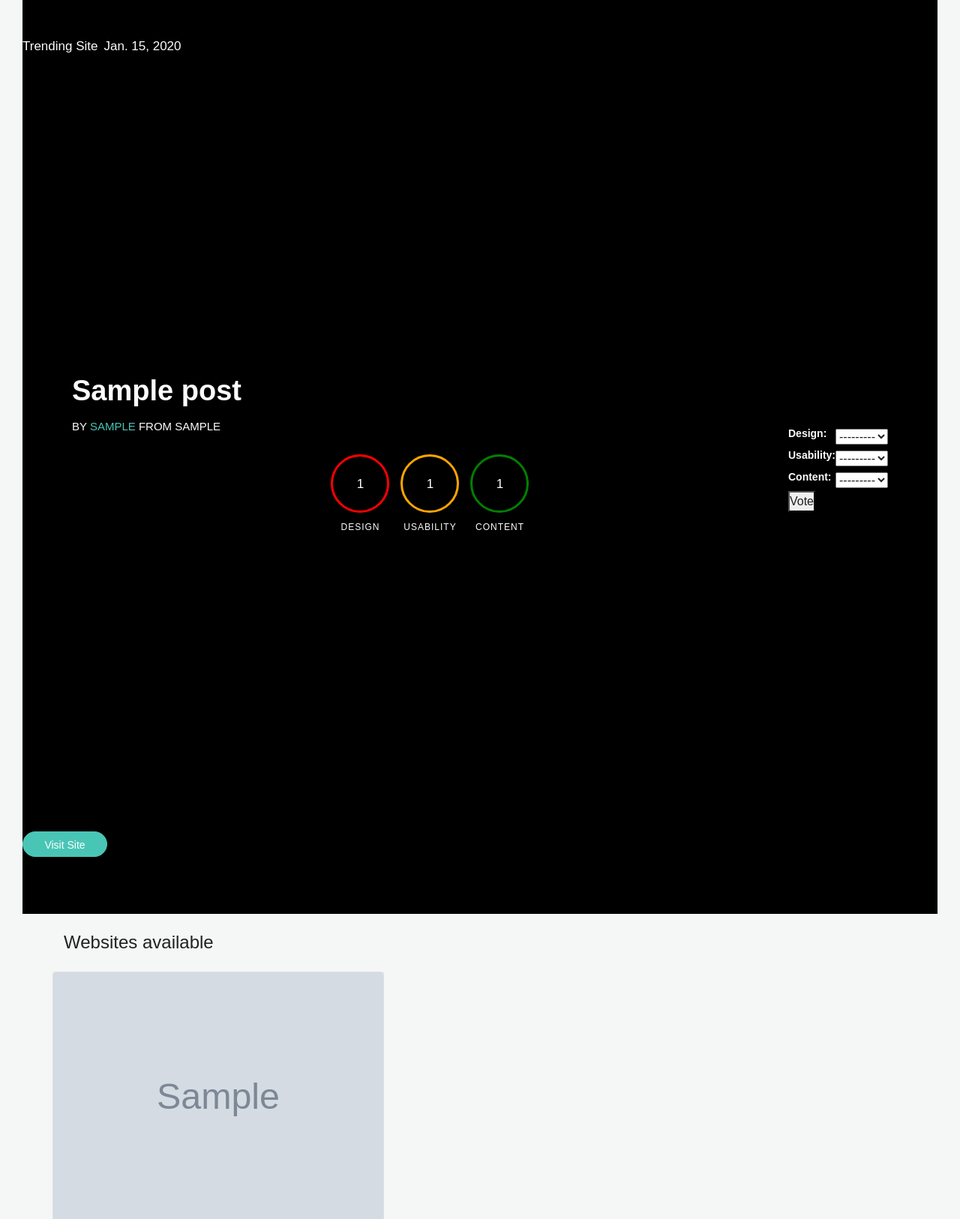
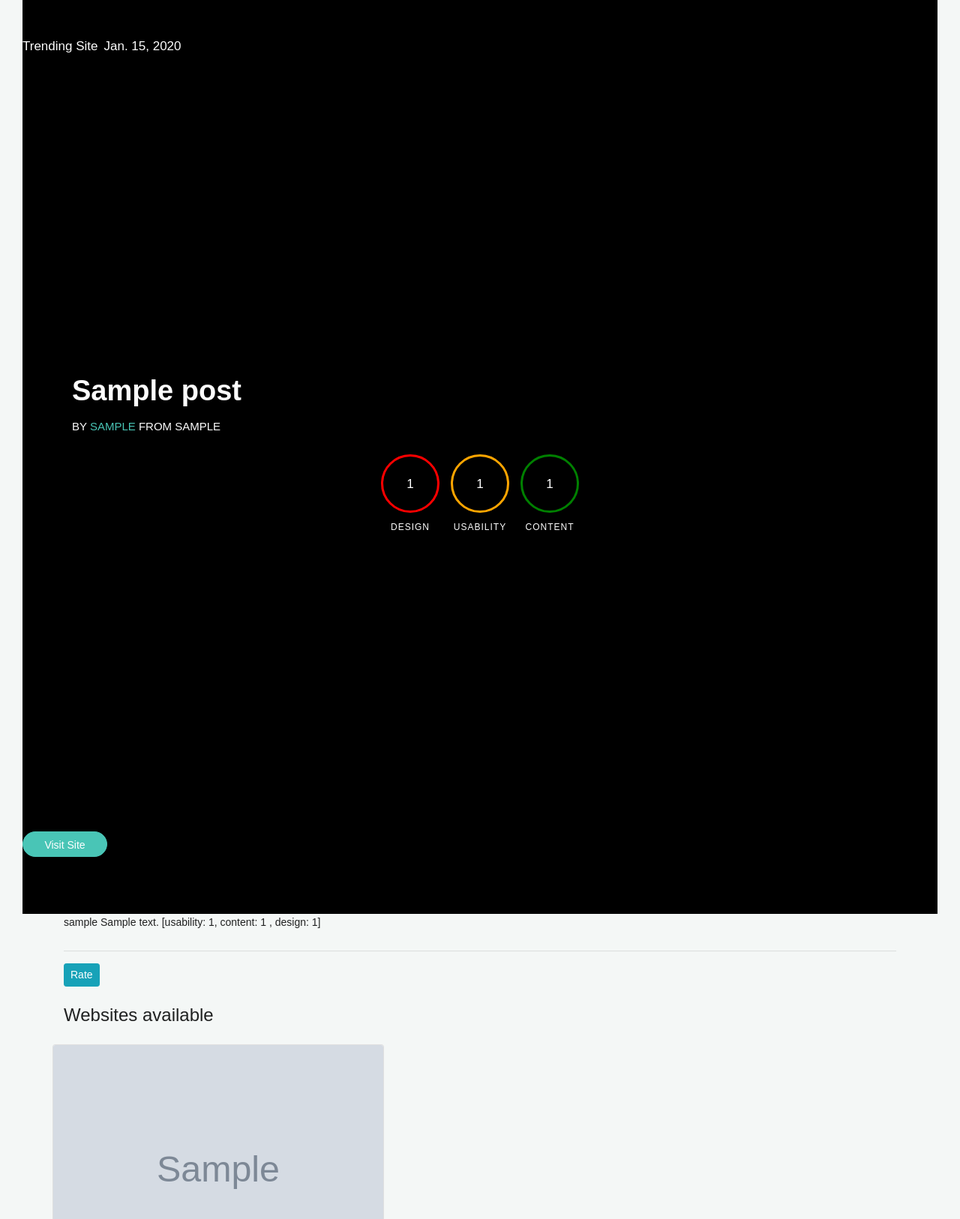
Before and after one commit to robajillo/Django-IP3, a Django app: page / in a window 1280 px wide. Shown: the part 121-1747 px from the top of the page at 75% size. Run offline with Django 3.2, Linux system fonts and the light colour scheme; tables that the repository leaves empty hold one stand-in row (values such as "Sample post"); grey boxes marked "Sample" are stand-in pictures; some libraries are stand-ins or nearby versions; some web fonts are replaced.

Commit message:
added rating form

```diff
--- a/awwardsapp/templates/index.html
+++ b/awwardsapp/templates/index.html
@@ -92,35 +92,7 @@
                             {%endfor%}
                                 </div>
                             </div>
-                            <div class="review-section">
-                              {% for rating in ratings %}
-                              {% if post.id == rating.post.id %}
 
-                              <p><strong>{{rating.user}}</strong> {{rating.comment}} [usability: {{rating.usability}}, content: {{rating.content}} , design: {{rating.design}}]</p>
-
-                              {% endif %}
-
-                              {%endfor%}
-
-
-                              {{form.media}}
-                              <hr>
-                              <form action="{%url 'rating' post.id%}" method="post" enctype="multipart/form-data" id="post">
-                                {%csrf_token%}
-                                <table>
-                                  {{ form.as_table }}
-                                </table>
-                                <button type="submit">Vote</button>
-
-
-                              </form>
-
-                              {% block scripts %}
-                              <script src="https://ajax.googleapis.com/ajax/libs/jquery/3.2.1/jquery.min.js"></script>
-
-                              {% bootstrap_javascript %}
-                              {% endblock %}
-                            </div>
 
                         </div>
 
@@ -133,7 +105,34 @@
     </div>
 
     <div class="container">
+        <div class="review-section">
+            {% for rating in ratings %}
 
+
+            <p><strong>{{rating.user}}</strong> {{rating.comment}} [usability: {{rating.usability}}, content: {{rating.content}} , design: {{rating.design}}]</p>
+
+
+
+            {%endfor%}
+
+
+            {{form.media}}
+            <hr>
+            <form action="" method="post" enctype="multipart/form-data">
+                {% csrf_token %}
+                {{ rate_form|crispy }}
+
+                <button class="btn btn-sm btn-info">Rate</button>
+
+
+            </form>
+
+            {% block scripts %}
+            <script src="https://ajax.googleapis.com/ajax/libs/jquery/3.2.1/jquery.min.js"></script>
+
+            {% bootstrap_javascript %}
+            {% endblock %}
+        </div>
         <h2 class="mt-4">Websites available</h2>
 
         <div class="modal fade bd-example-modal-xl" id="ModalCenter" tabindex="-1" role="dialog"
```
